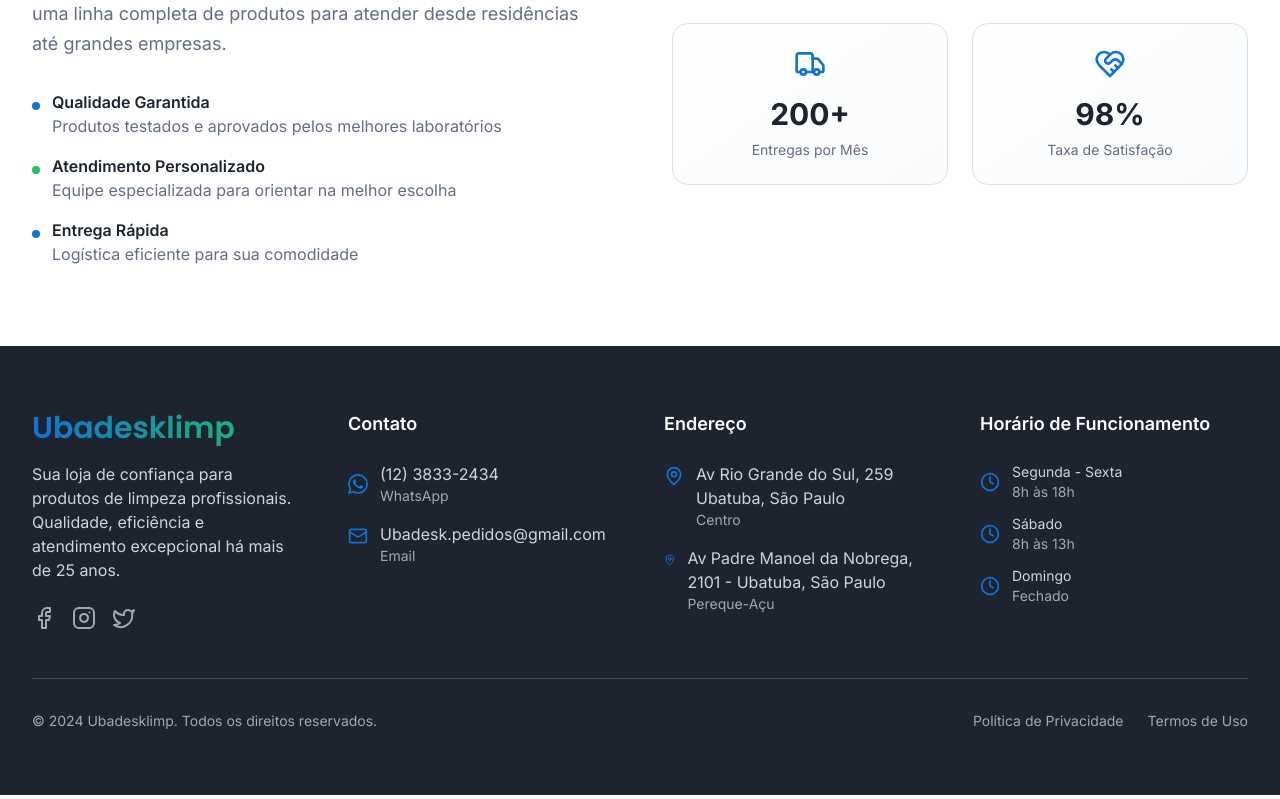
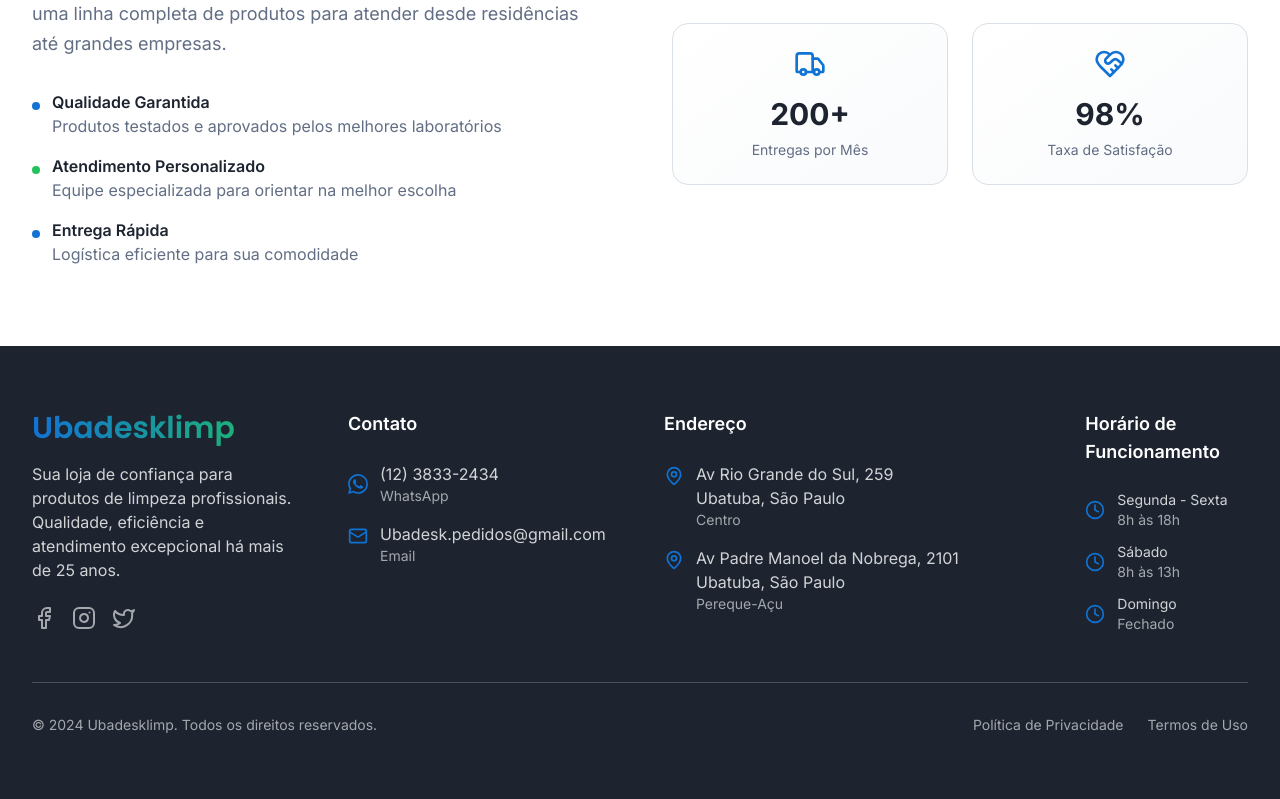
Before and after one commit to UBADESKLIMP/ubadesklimp, a React (Vite) app: page / in a window 1280 px wide. Shown: the part 1731-2530 px from the top of the page. Built offline with nearby package versions, Linux system fonts and the light colour scheme; no server answers; the database is empty.

Commit message:
Refactor: Adjust footer layout

```diff
--- a/src/components/Footer.tsx
+++ b/src/components/Footer.tsx
@@ -3,9 +3,9 @@ import WhatsAppIcon from './WhatsAppIcon';
 const Footer = () => {
   return <footer id="contact" className="bg-foreground text-background">
       <div className="max-w-7xl mx-auto px-4 sm:px-6 lg:px-8 py-16">
-        <div className="grid md:grid-cols-2 lg:grid-cols-4 gap-8 lg:gap-12">
-          {/* Company Info */}
-          <div className="lg:col-span-1">
+      <div className="grid md:grid-cols-2 lg:grid-cols-12 gap-8 lg:gap-12">
+        {/* Company Info */}
+        <div className="lg:col-span-3">
             <h3 className="text-3xl font-heading text-gradient mb-4">
               Ubadesklimp
             </h3>
@@ -25,8 +25,8 @@ const Footer = () => {
             </div>
           </div>
 
-          {/* Contact Info */}
-          <div>
+        {/* Contact Info */}
+        <div className="lg:col-span-3">
             <h4 className="text-lg font-semibold mb-6">Contato</h4>
             <div className="space-y-4">
               <div className="flex items-center space-x-3">
@@ -54,8 +54,8 @@ const Footer = () => {
             </div>
           </div>
 
-          {/* Address Info */}
-          <div>
+        {/* Address Info */}
+        <div className="lg:col-span-4">
             <h4 className="text-lg font-semibold mb-6">Endereço</h4>
             <div className="space-y-4">
               <div className="flex items-start space-x-3">
@@ -70,15 +70,16 @@ const Footer = () => {
               <div className="flex items-start space-x-3">
                 <MapPin className="h-5 w-5 text-primary mt-1" />
                 <div>
-                  <p className="text-background/80">Av Padre Manoel da Nobrega, 2101 - Ubatuba, São Paulo</p>
+                  <p className="text-background/80">Av Padre Manoel da Nobrega, 2101</p>
+                  <p className="text-background/80">Ubatuba, São Paulo</p>
                   <p className="text-background/60 text-sm">Pereque-Açu</p>
                 </div>
               </div>
             </div>
           </div>
 
-          {/* Business Hours */}
-          <div>
+        {/* Business Hours */}
+        <div className="lg:col-span-2">
             <h4 className="text-lg font-semibold mb-6">Horário de Funcionamento</h4>
             <div className="space-y-3">
               <div className="flex items-center space-x-3">
```
